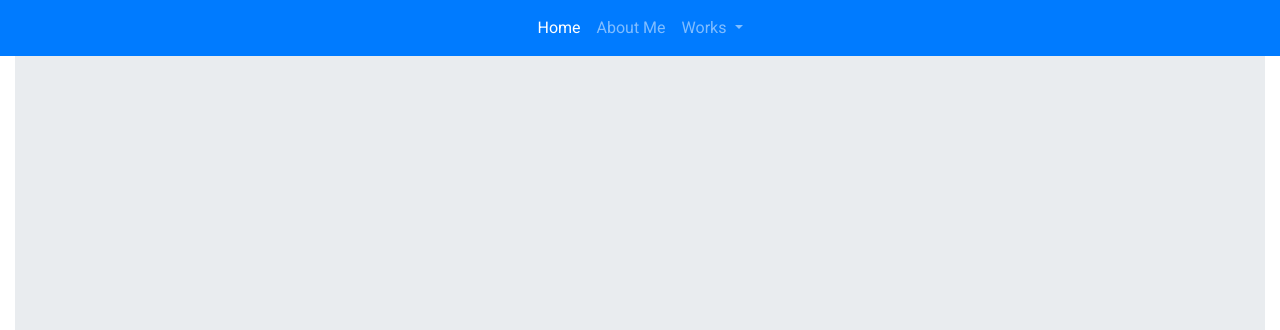
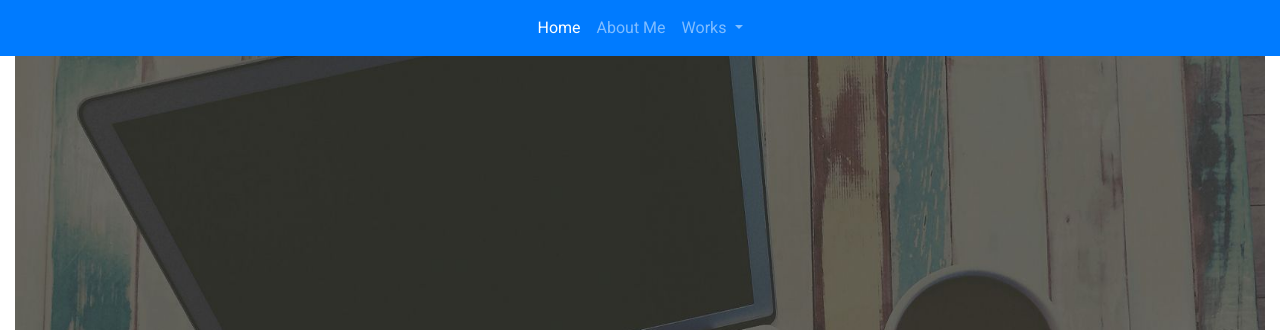
Before and after one commit to bdcsn/fcbportfolio, a plain HTML site: page index.html in a window 1280 px wide. Shown: the top 330 px of the page. Drawn offline with nearby package versions, Linux system fonts and the light colour scheme.

Commit message:
fcbportfolio

```diff
--- a/index.html
+++ b/index.html
@@ -51,7 +51,7 @@
 <!-- Navbar Ends -->
 <div class="container-fluid">
 <!-- Landing start -->
-	<section id="landing" class="jumbotron text-center mt-3 style="background-image: url(http://www.californiafootgolfclub.com/static/img/footgolf-1.jpg); background-size: 100%;">
+	<section id="landing" class="jumbotron text-center mt-3">
 		<h1>Bryan Dacasin</h1>
 		<h2>Full Stack Web Developer</h2>
 		<p>Hi! My name is Bryan. I love building things from the scratch, I'am happy to work with you!</p>
--- a/style.css
+++ b/style.css
@@ -88,3 +88,10 @@ h2{
 border-radius: 50px;
 	transition: 1s;
 }
+
+.jumbotron {
+    background: url("images/bg.jpg") no-repeat center center;
+    -webkit-background-size: 100% 100%;
+    -moz-background-size: 100% 100%;
+    -o-background-size: 100% 100%;
+    background-size: 100% 100%;
```
